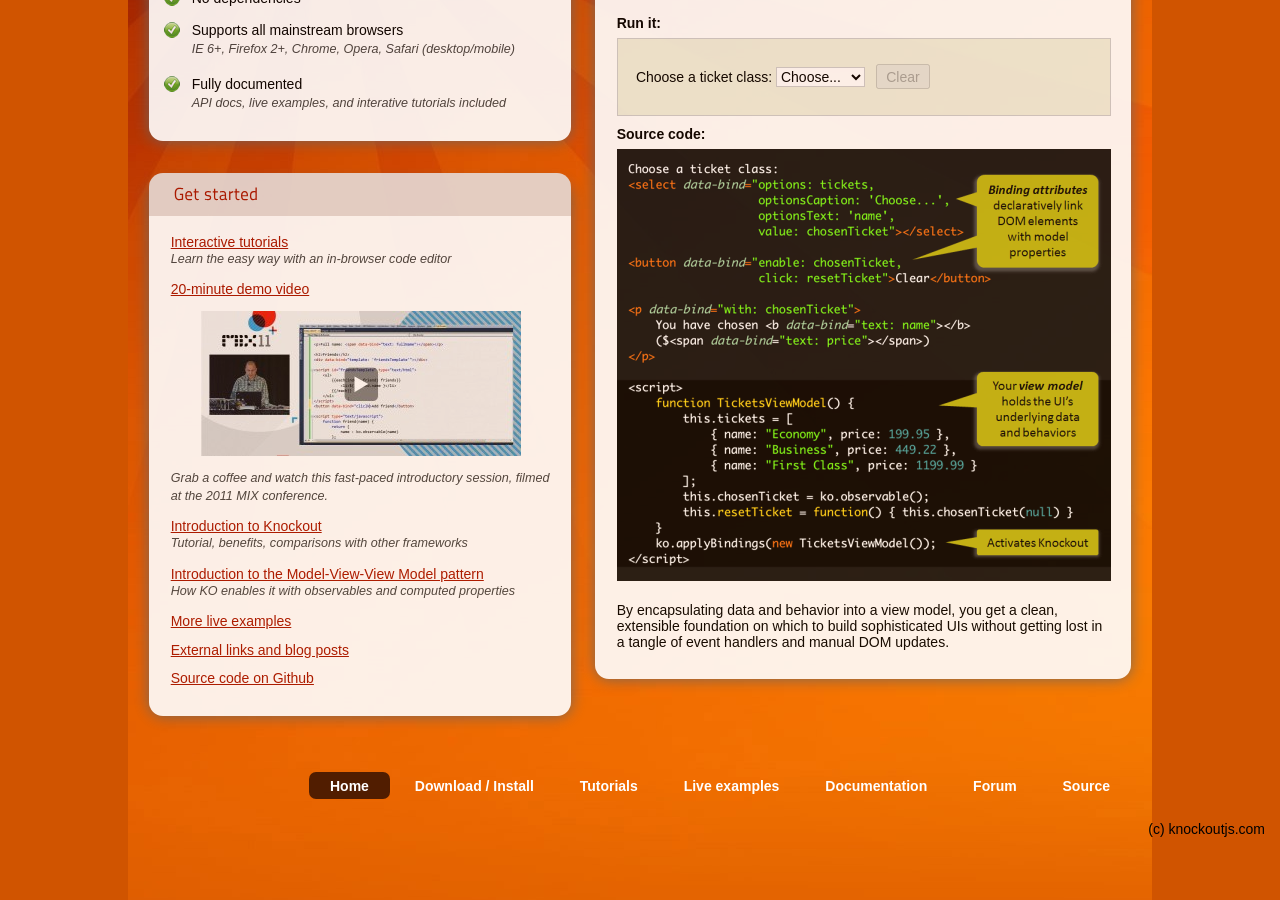
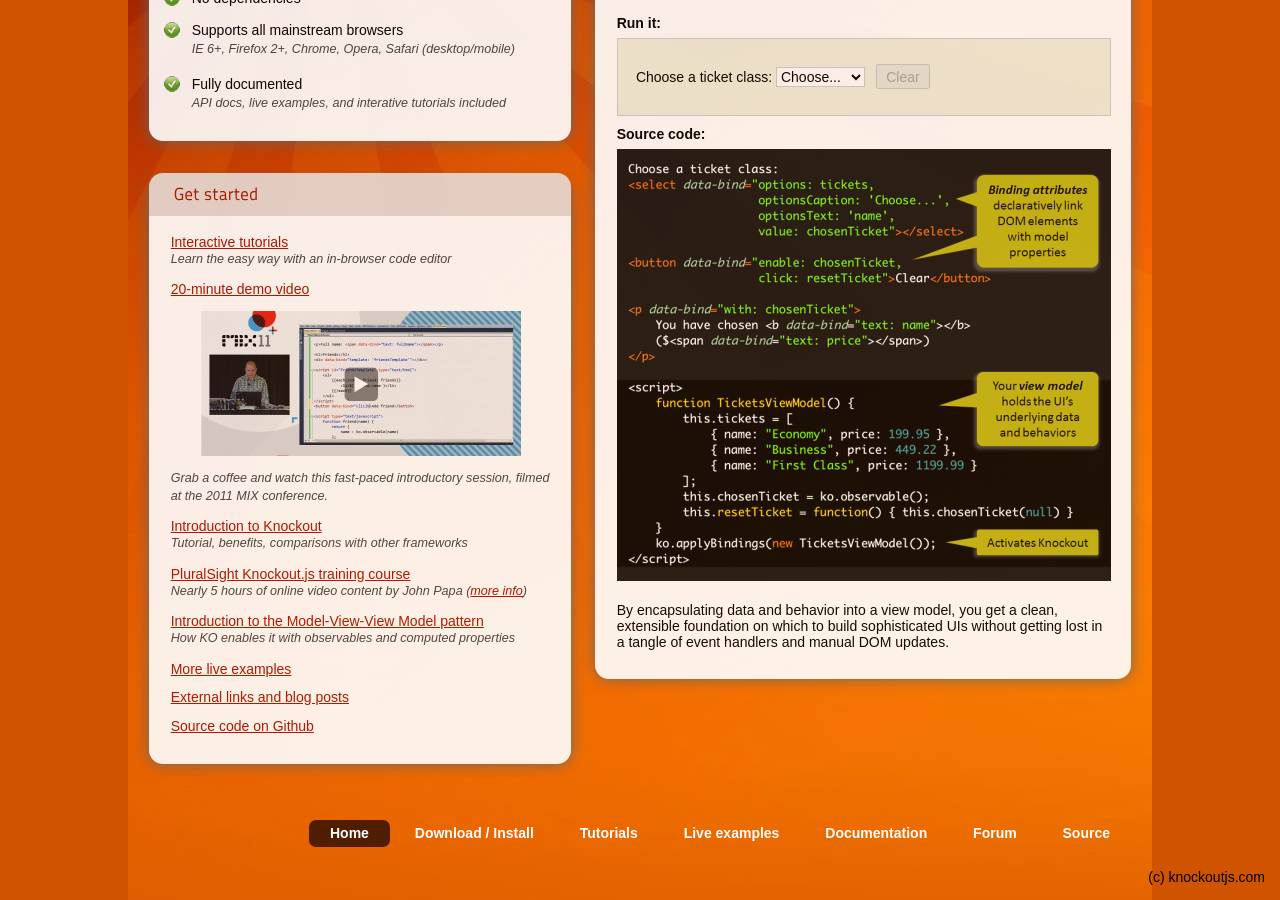
Before and after one commit to knockout/knockout, a Jekyll site: the page built from index.html, in a window 1280 px wide and 900 px high, scrolled down 751 px. Built offline with Jekyll 4.4.1, drawn with Linux system fonts in a browser that asks for light colours.

Commit message:
Added links to the PluralSight KO training course

```diff
--- a/index.html
+++ b/index.html
@@ -91,6 +91,10 @@
                 <p class="smallprint">Tutorial, benefits, comparisons with other frameworks</p>
             </li>
             <li>
+                <a href="http://www.pluralsight-training.net/microsoft/Courses/TableOfContents?courseName=knockout-mvvm">PluralSight Knockout.js training course</a>
+                <p class="smallprint">Nearly 5 hours of online video content by John Papa (<a href="http://johnpapa.net/komvvm">more info</a>)</p>
+            </li>
+            <li>
                 <a href="documentation/observables.html#mvvm_and_view_models">Introduction to the Model-View-View Model pattern</a>
                 <p class="smallprint">How KO enables it with observables and computed properties</p>
             </li>
```
Also changed, not shown: documentation/links.md (+1 -0 lines).
